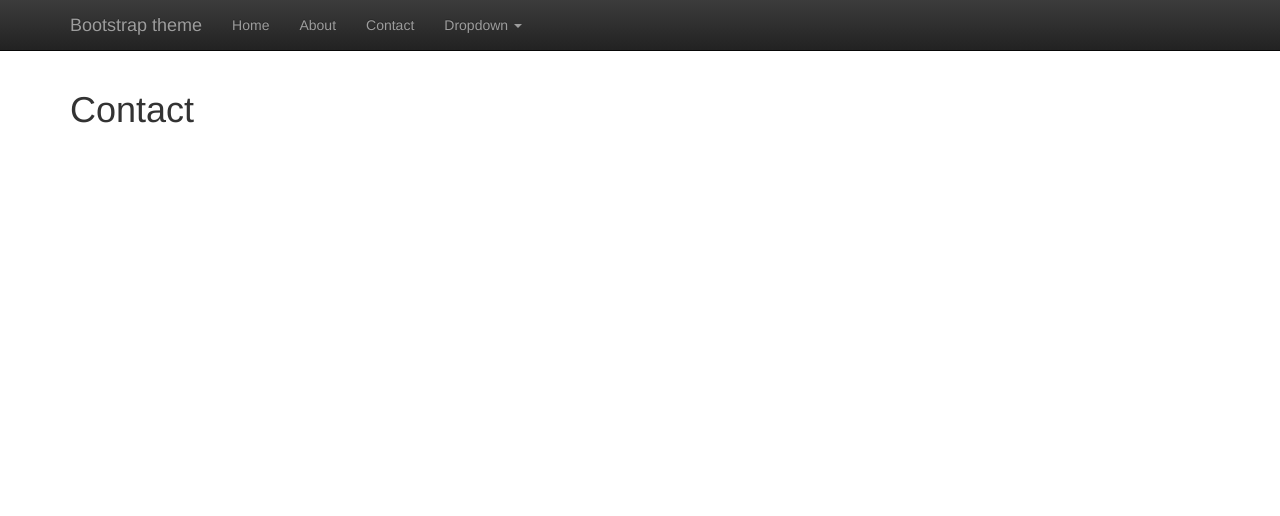
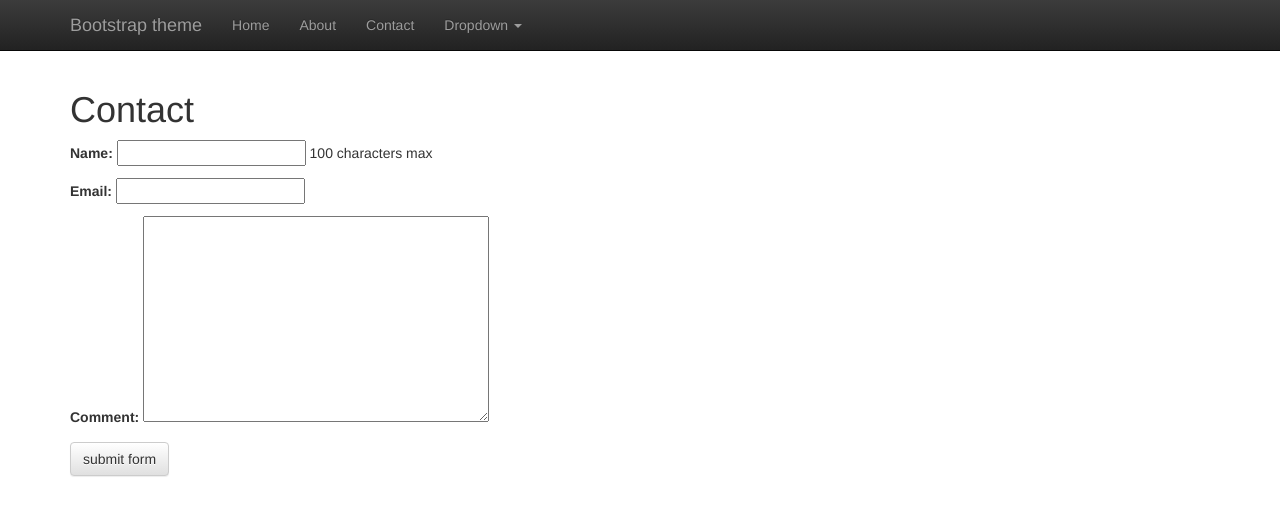
Before and after one commit to aminhp93/django_commerce_site, a Django app: page /contact/ in a window 1280 px wide. Shown: the top 516 px of the page. Run offline with Django 3.2, Linux system fonts and the light colour scheme; some libraries are stand-ins or nearby versions.

Commit message:
sending email message

```diff
--- /dev/null
+++ b/contact/forms.py
@@ -0,0 +1,6 @@
+from django import forms
+
+class contactForm(forms.Form):
+	name = forms.CharField(required=False, max_length=100, help_text='100 characters max')
+	email = forms.EmailField(required=True)
+	comment = forms.CharField(required=True, widget=forms.Textarea)
--- a/contact/templates/contact.html
+++ b/contact/templates/contact.html
@@ -1,6 +1,17 @@
 {% extends 'base.html' %}
 
 {% block content %}
+<h1>{{ title }}</h1>
 
-	<h1>Contact</h1>
+{% if confirm_message %}
+<p>{{ confirm_message }}</p>
+{% endif %}
+
+{% if form %}
+<form action="" method="POST">
+	{% csrf_token %}
+	{{ form.as_p }}
+	<input type="submit" value="submit form" class="btn btn-default">
+</form>
+{% endif %}
 {% endblock %}
--- a/contact/views.py
+++ b/contact/views.py
@@ -1,7 +1,31 @@
 from django.shortcuts import render
+from .forms import contactForm
+
+from django.conf import settings
+from django.core.mail import send_mail
 
 # Create your views here.
 def contact(request):
-	context = locals()
+	title = 'Contact'
+	form = contactForm(request.POST or None)
+	confirm_message = None
+
+	if form.is_valid():
+		print request.POST
+		print form.cleaned_data['email']
+		name = form.cleaned_data['name']
+		comment = form.cleaned_data['comment']
+		subject = 'Mesasge from MYSITE.com'
+		message = '%s %s' %(comment, name)
+		emailFrom = form.cleaned_data['email']
+		emailTo = [settings.EMAIL_HOST_USER]
+		send_mail(subject, message, emailFrom, emailTo, fail_silently=True)
+		title = 'Thanks'
+		confirm_message = 'Thank for the message. We will get right back to you.'
+		form = None
+
+
+	context = {'title': title, 'form': form, 'confirm_message': confirm_message}
+	# context = locals()
 	template = 'contact.html'
 	return render(request, template, context)
--- a/profiles/views.py
+++ b/profiles/views.py
@@ -1,13 +1,13 @@
 from django.shortcuts import render
 
 def home(request):
-	context = locals()
+	context = {}
 	template = 'home.html'
 
 	return render(request, template, context)
 
 def about(request):
-	context = locals()
+	context = {}
 	template = 'about.html'
 
 	return render(request, template, context)
```
Also changed, not shown: ecommerce_sites/settings.py (+7 -0 lines), 4 other files.
